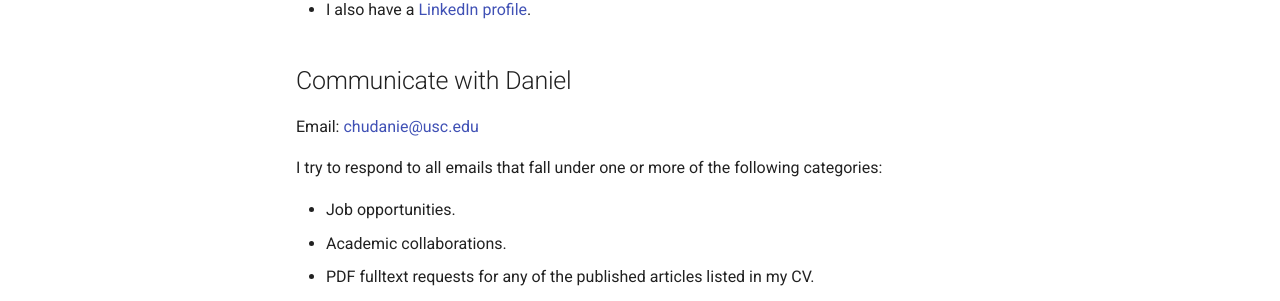
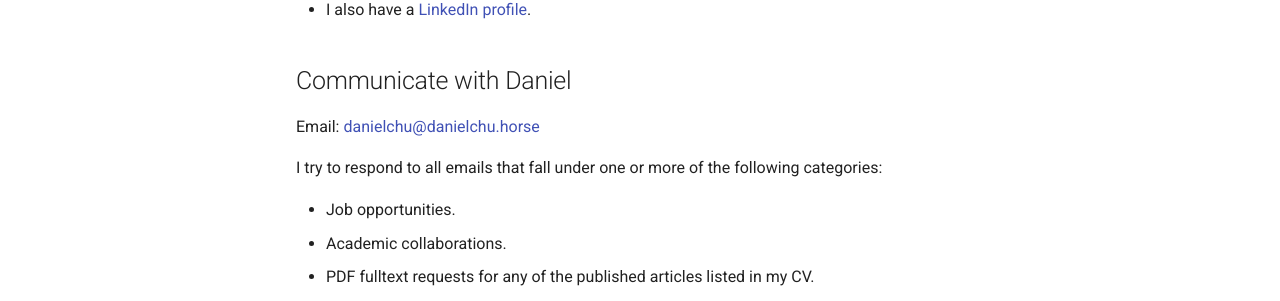
Before and after one commit to catcrumpet/catcrumpet.github.io, an MkDocs documentation site: the page built from docs/index.md, in a window 1280 px wide and 1220 px high. Shown: the part 582-883 px from the top of the window. Built offline with MkDocs 1.6.1 and Material for MkDocs 9.7.7, drawn with Linux system fonts in a browser that asks for light colours; comment, search, counter and statistics services are not loaded; some of the changed lines change nothing that is shown.

Commit message:
Update index.md

```diff
--- a/docs/index.md
+++ b/docs/index.md
@@ -11,7 +11,7 @@ I am a real person.
 - I also have a [LinkedIn profile](https://www.linkedin.com/in/daniel-chu-horse/).
 
 ## Communicate with Daniel
-Email: <chudanie@usc.edu>
+Email: <danielchu@danielchu.horse>
 
 I try to respond to all emails that fall under one or more of the following categories:
 
```
